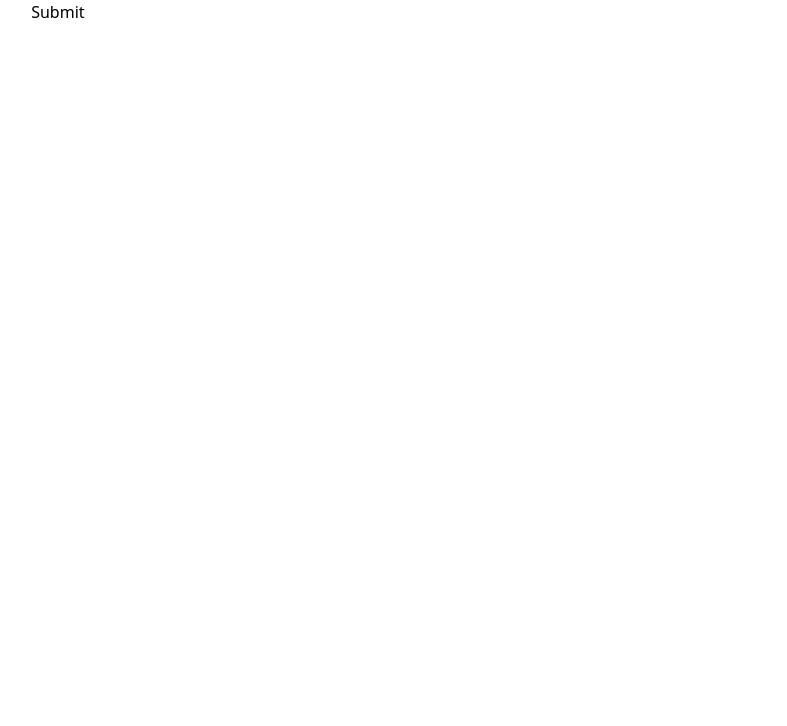
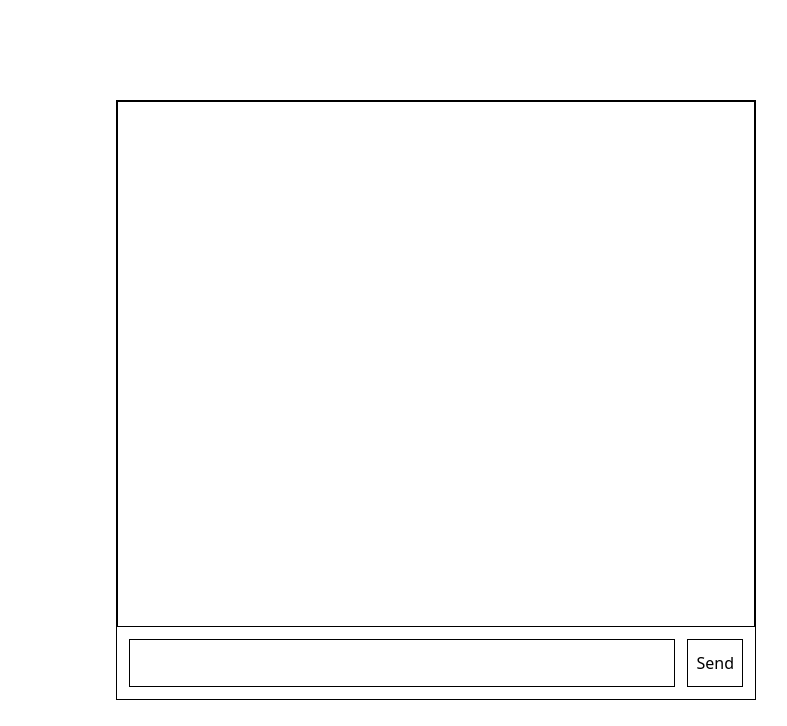
Before and after one commit to Geomty/simple-chat, a website: page index.html in a window 1280 px wide. Shown: the whole page, without its empty margins (204-991 px from the left). Drawn offline with nearby package versions, Linux system fonts and the light colour scheme.

Commit message:
basic layout

```diff
--- a/index.html
+++ b/index.html
@@ -13,16 +13,21 @@
     <script src="https://cdn.tailwindcss.com"></script>
   </head>
   <body>
-    <input id="input" type="text">
-    <button id="button" onclick="handleClick()">Submit</button>
-    <h1 id="response"></h1>
+    <div class="md:absolute md:top-1/2 md:left-1/2 md:-translate-x-1/2 md:-translate-y-1/2 md:w-1/2 md:h-3/4 flex flex-col md:border md:border-black">
+      <div id="messages" class="border border-black flex-1 p-4 flex flex-col gap-3 text-2xl"></div>
+      <div class="flex flex-row gap-3 p-3">
+        <input id="input" class="flex-1 h-12 border border-black text-2xl">
+        <button id="button" class="p-2 border border-black" onclick="handleClick()">Send</button>
+      </div>
+    </div>
     <script>
       const ws = new WebSocket("ws://localhost:8080");
       ws.addEventListener("message", event => {
-          document.getElementById("response").innerHTML += `<br>${event.data}`;
+          document.getElementById("messages").innerHTML += `<p>${event.data}</p>`;
       });
       function handleClick() {
-          ws.send(document.getElementById("input").value);
+          const value = document.getElementById("input").value;
+          if (value.length) ws.send(value);
       }
     </script>
   </body>
```
